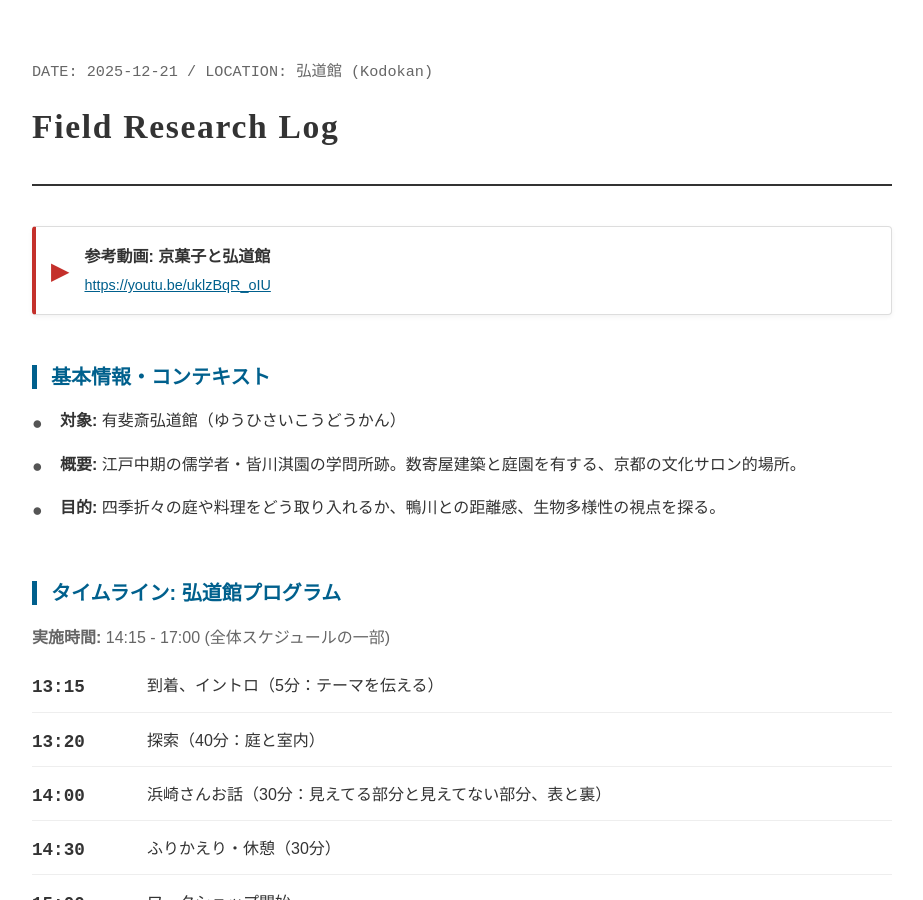
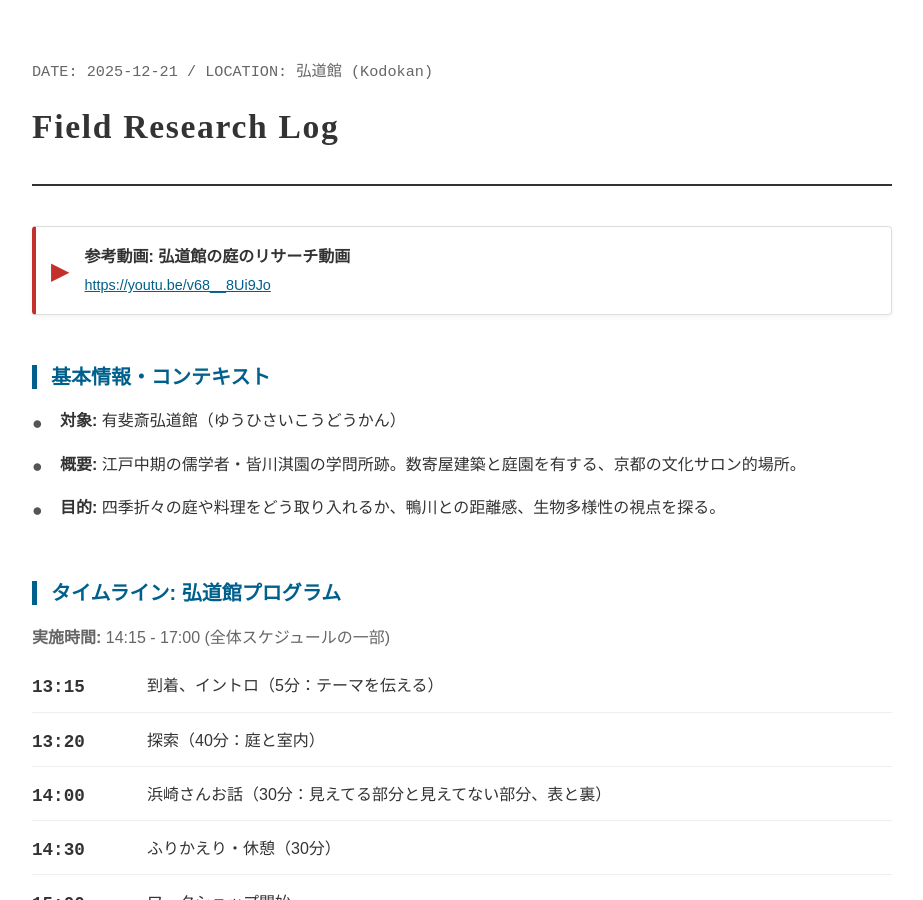
Before and after one commit to REMriaTV/iki-mono, a Jekyll site: the page built from journeys/fukumoto/kodokan.html, in a window 1280 px wide and 900 px high. Shown: the whole window, without its empty margins (178-1101 px from the left). Built offline with Jekyll 4.4.1, drawn with Linux system fonts in a browser that asks for light colours.

Commit message:
Update kodokan.html

```diff
--- a/journeys/fukumoto/kodokan.html
+++ b/journeys/fukumoto/kodokan.html
@@ -234,8 +234,8 @@ title: Research Log: 弘道館 (Kodokan)
     <div class="video-link-box">
         <div class="video-icon">▶</div>
         <div>
-            <div class="video-text">参考動画: 京菓子と弘道館</div>
-            <a href="https://youtu.be/uklzBqR_oIU" target="_blank" class="video-url">https://youtu.be/uklzBqR_oIU</a>
+            <div class="video-text">参考動画: 弘道館の庭のリサーチ動画</div>
+            <a href="https://youtu.be/v68__8Ui9Jo" target="_blank" class="video-url">https://youtu.be/v68__8Ui9Jo</a>
         </div>
     </div>
 
```
